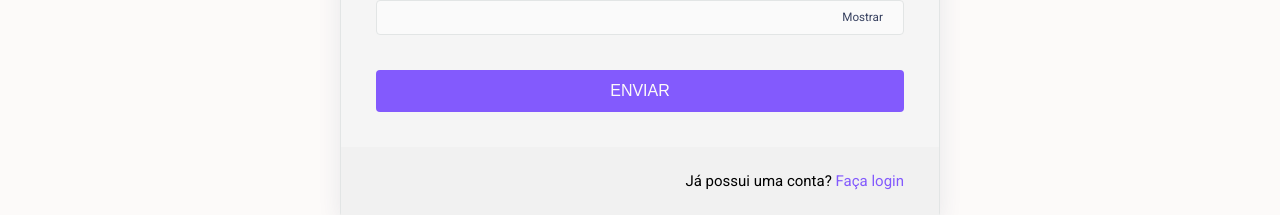
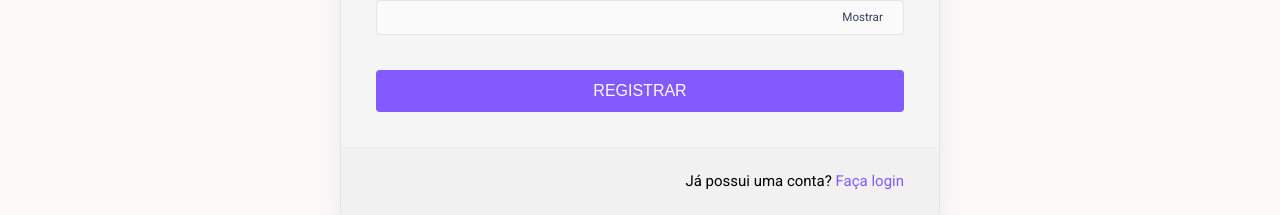
Before and after one commit to ggonpereira/brita-stablecoin, a React (Create React App) app: page /register in a window 1280 px wide. Shown: the part 628-843 px from the top of the page. Built offline with nearby package versions, Linux system fonts and the light colour scheme; no server answers.

Commit message:
Changed register button text

```diff
--- a/src/pages/Register/index.tsx
+++ b/src/pages/Register/index.tsx
@@ -97,7 +97,7 @@ const Register: React.FC = (): JSX.Element => {
                 required
                 autoComplete="new-password"
               />
-              <FormButton disabled={registering}>Enviar</FormButton>
+              <FormButton disabled={registering}>Registrar</FormButton>
 
               <ErrorText>{error}</ErrorText>
             </div>
```
